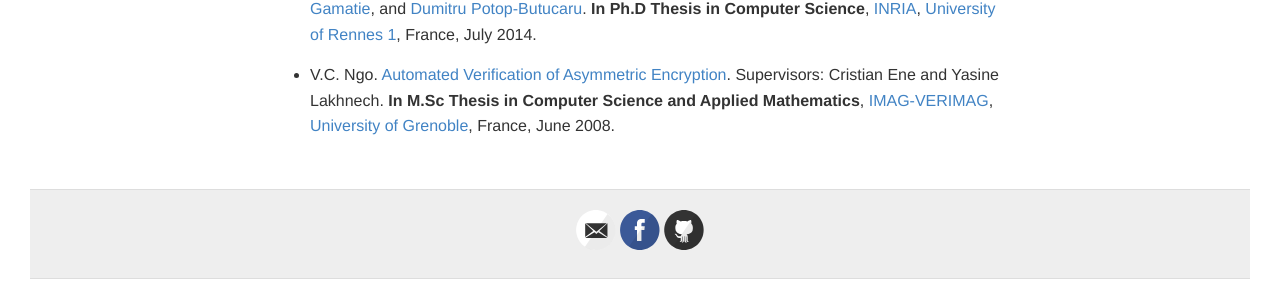
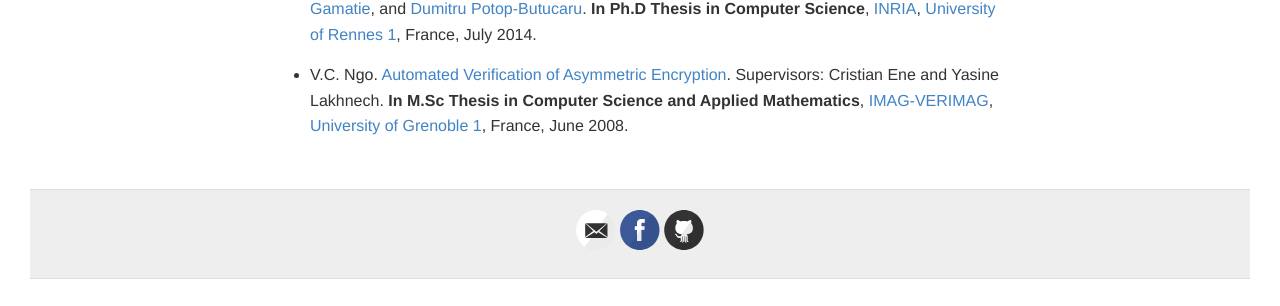
Before and after one commit to channgo2203/channgo2203.github.io, a Jekyll site: the page built from pubs.md, in a window 1280 px wide and 900 px high, scrolled down 1769 px. Shown: the part 591-897 px from the top of the window. Built offline with Jekyll 4.4.1, drawn with Linux system fonts in a browser that asks for light colours.

Commit message:
Updated pubs.md

```diff
--- a/pubs.md
+++ b/pubs.md
@@ -39,4 +39,4 @@ published: true
 
 ### Thesis
 - V.C. Ngo. [Formal Verification of a Synchronous Data-flow Compiler: from Signal to C](https://ecm.univ-rennes1.fr/nuxeo/site/esupversions/e10492b5-206a-42fa-b643-e752dac5a750). Supervisor: [Jean-Pierre Talpin](http://www.irisa.fr/prive/talpin/), Jury: [Sandrine Blazy](http://www.irisa.fr/celtique/blazy/), [Jean-Paul Bodeveix](https://www.irit.fr/~Jean-Paul.Bodeveix/), [Laure Gonnord](http://laure.gonnord.org/pro/), [Abdoulaye Gamatie](http://www.lirmm.fr/~gamatie/), and [Dumitru Potop-Butucaru](https://who.rocq.inria.fr/Dumitru.Potop_Butucaru/). **In Ph.D Thesis in Computer Science**, [INRIA](http://www.inria.fr/en/), [University of Rennes 1](https://www.univ-rennes1.fr/english/), France, July 2014.
-- V.C. Ngo. [Automated Verification of Asymmetric Encryption](http://channgo2203.github.io/pdfs/ujf.pdf). Supervisors: Cristian Ene and Yasine Lakhnech. **In M.Sc Thesis in Computer Science and Applied Mathematics**, [IMAG-VERIMAG](http://www-verimag.imag.fr), [University of Grenoble](https://www.ujf-grenoble.fr/?language=en), France, June 2008.
+- V.C. Ngo. [Automated Verification of Asymmetric Encryption](http://channgo2203.github.io/pdfs/ujf.pdf). Supervisors: Cristian Ene and Yasine Lakhnech. **In M.Sc Thesis in Computer Science and Applied Mathematics**, [IMAG-VERIMAG](http://www-verimag.imag.fr), [University of Grenoble 1](https://www.ujf-grenoble.fr/?language=en), France, June 2008.
```
